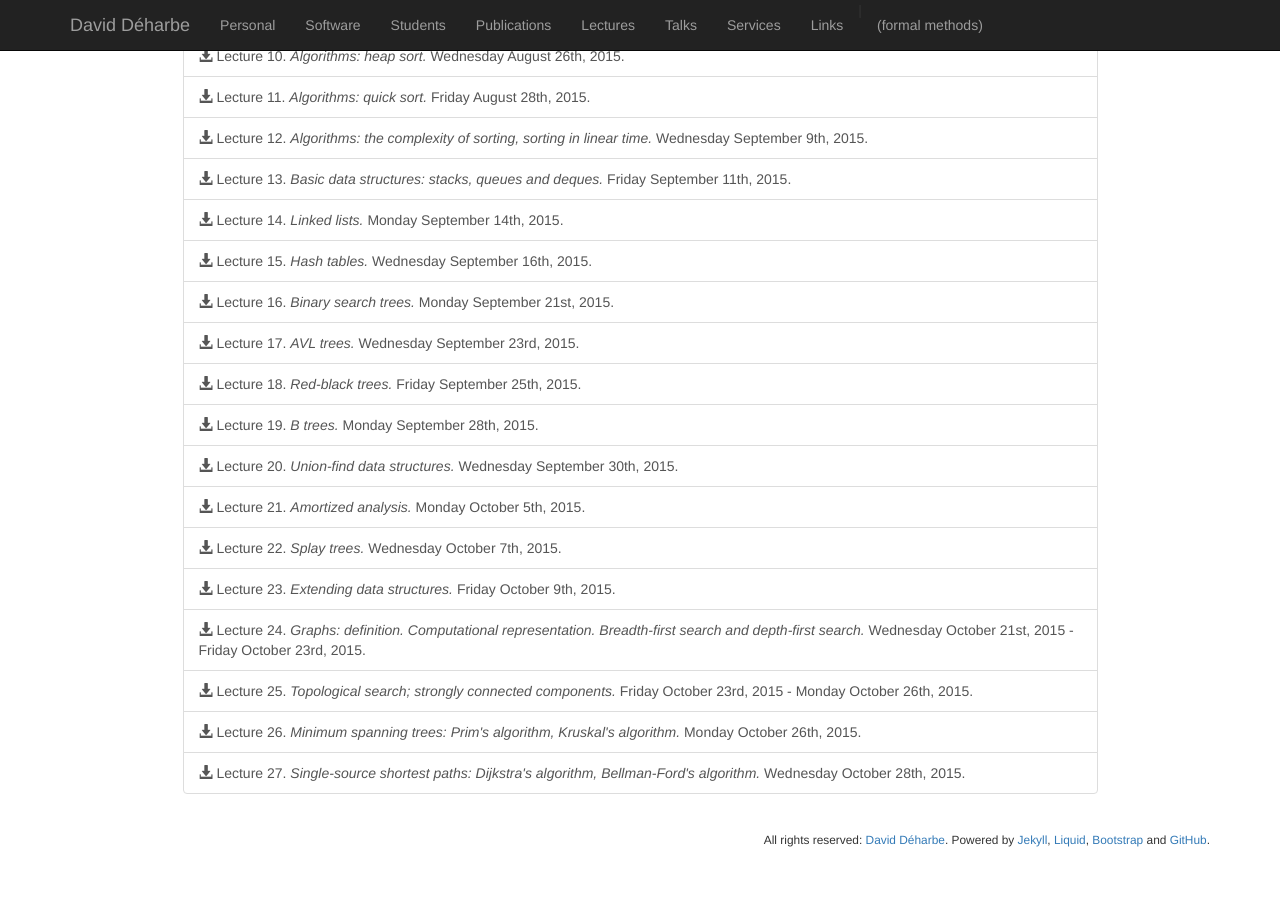
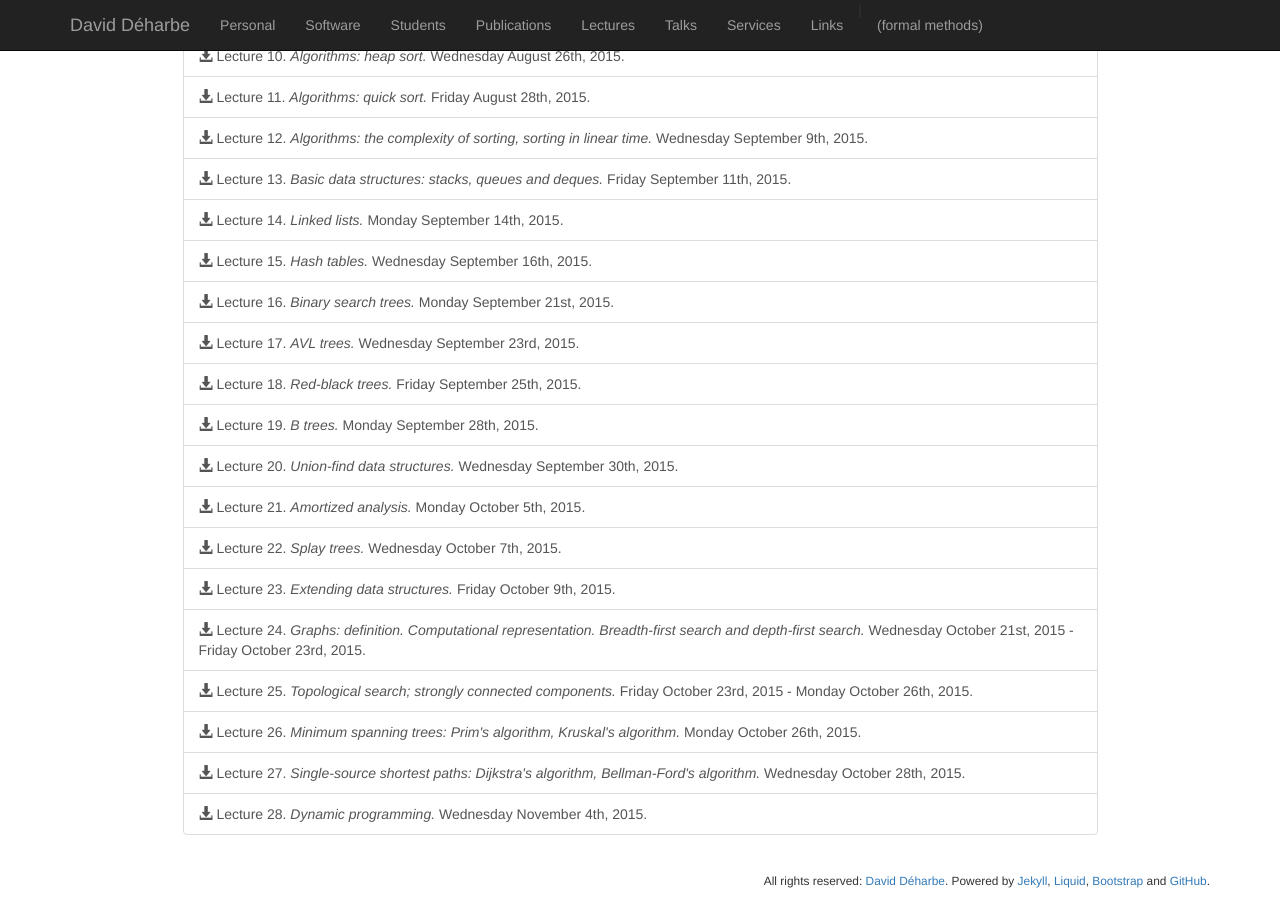
Before and after one commit to DavidDeharbe/DavidDeharbe.github.io, a Jekyll site: the page built from lectures.html, in a window 1280 px wide and 900 px high, scrolled down 682 px. Built offline with Jekyll 4.4.1, drawn with Linux system fonts in a browser that asks for light colours; Markdown is read by kramdown in place of the engine named in the settings; before the commit the page ends 1541 px from its top, so only the background shows below that.

Commit message:
+lecture

```diff
--- a/lectures.html
+++ b/lectures.html
@@ -14,8 +14,8 @@ sitemap:
   <div class="panel-body">
     <div class="progress">
       <div class="progress-bar progress-bar-info progress-bar-striped" role="progressbar" aria-valuenow="90"
-	aria-valuemin="0" aria-valuemax="90" style="width:90%">
-	<span class="sr-only">90% Complete</span>
+	aria-valuemin="0" aria-valuemax="93" style="width:93%">
+	<span class="sr-only">93% Complete</span>
       </div>
     </div>
     <div class="list-group">
@@ -46,6 +46,7 @@ sitemap:
       <a href="{{ site.url }}/downloads/lectures/2015.2/dim0806/aula25.pdf" class="list-group-item"><span class="glyphicon glyphicon-download-alt"></span> Lecture 25. <i>Topological search; strongly connected components.</i> Friday October 23rd, 2015 - Monday October 26th, 2015.</a>
       <a href="{{ site.url }}/downloads/lectures/2015.2/dim0806/aula26.pdf" class="list-group-item"><span class="glyphicon glyphicon-download-alt"></span> Lecture 26. <i>Minimum spanning trees: Prim's algorithm, Kruskal's algorithm.</i> Monday October 26th, 2015.</a>
       <a href="{{ site.url }}/downloads/lectures/2015.2/dim0806/aula27.pdf" class="list-group-item"><span class="glyphicon glyphicon-download-alt"></span> Lecture 27. <i>Single-source shortest paths: Dijkstra's algorithm, Bellman-Ford's algorithm.</i> Wednesday October 28th, 2015.</a>
+      <a href="{{ site.url }}/downloads/lectures/2015.2/dim0806/aula28.pdf" class="list-group-item"><span class="glyphicon glyphicon-download-alt"></span> Lecture 28. <i>Dynamic programming.</i> Wednesday November 4th, 2015.</a>
     </div>
   </div>
 </div>
```
Also changed, not shown: 1 other file.
